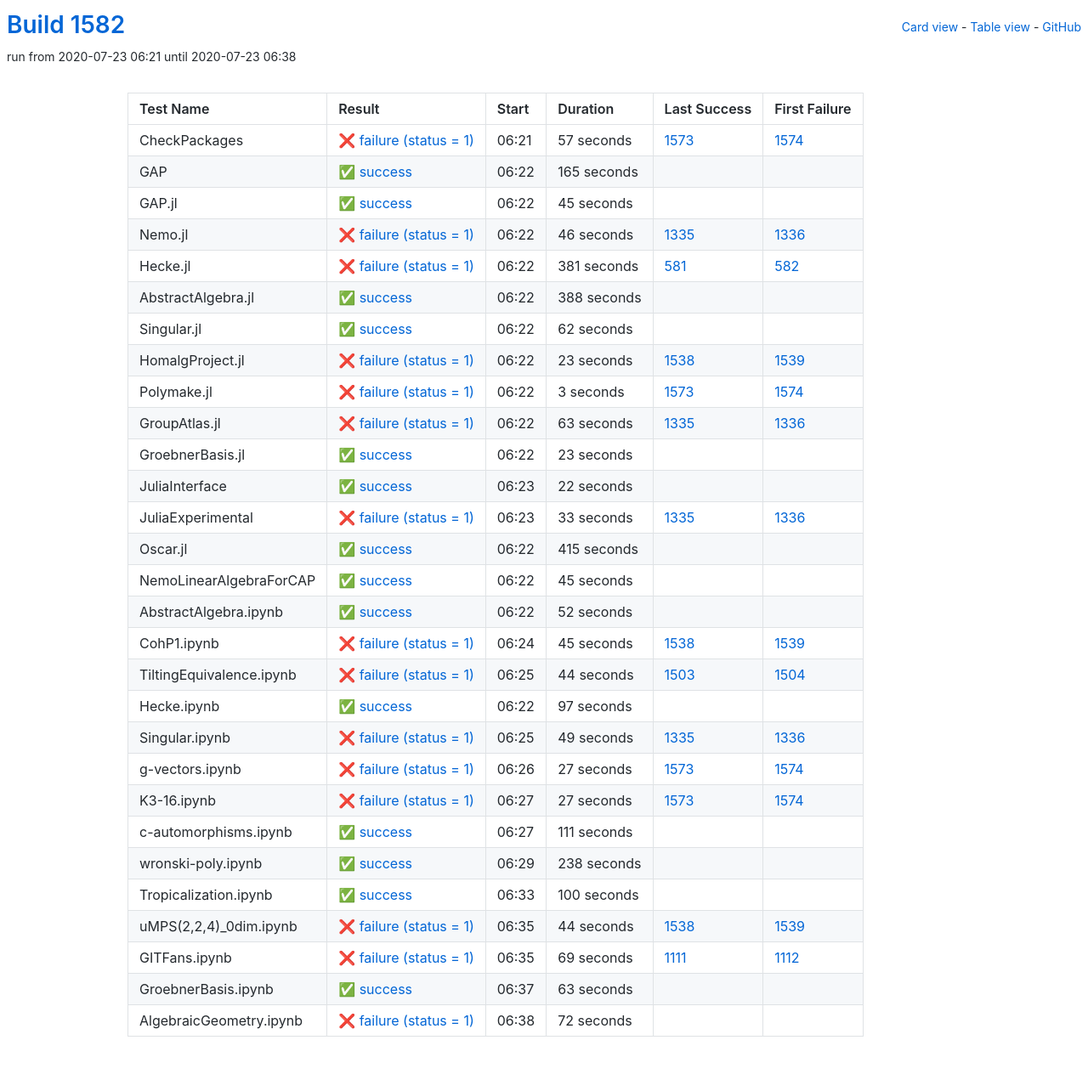
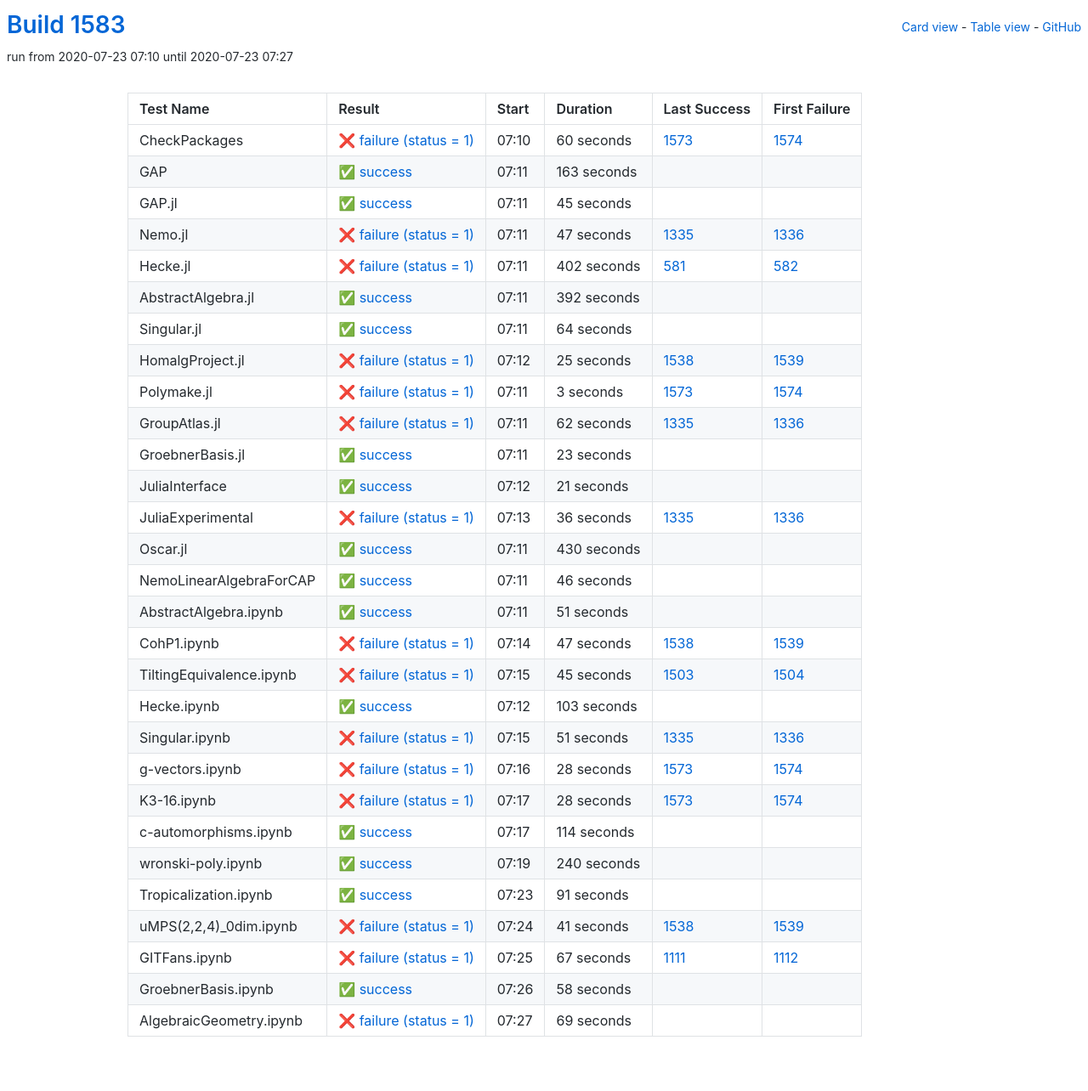
Before and after one commit to oscar-system/oscar-ci-status-1.4, a Jekyll site: the page built from table.html, in a window 1280 px wide. Shown: the whole page at 85% size. Built offline with Jekyll 4.4.1, drawn with Linux system fonts in a browser that asks for light colours.

Commit message:
Build #1583

```diff
--- a/_data/ci.yml
+++ b/_data/ci.yml
@@ -1,6 +1,6 @@
 ---
-build: 1582
-build_url: https://oscarci.mathematik.uni-kl.de/job/oscar-julia-1.4/1582/
+build: 1583
+build_url: https://oscarci.mathematik.uni-kl.de/job/oscar-julia-1.4/1583/
 job: oscar-julia-1.4
 organization: oscar-system
 repo: oscar-ci-status-1.4
@@ -8,32 +8,32 @@ repourl: https://github.com/oscar-system/oscar-ci-status-1.4
 tests:
 - name: CheckPackages
   id: checkpackages
-  log: https://oscarci.mathematik.uni-kl.de/job/oscar-julia-1.4/1582/artifact/logs/build-1582/CheckPackages.log
-  start: 2020-07-23 06:21
+  log: https://oscarci.mathematik.uni-kl.de/job/oscar-julia-1.4/1583/artifact/logs/build-1583/CheckPackages.log
+  start: 2020-07-23 07:10
   success: false
   exitcode: 1
   status: failure
-  duration: 57
+  duration: 60
   last_success: 1573
   last_success_url: https://oscarci.mathematik.uni-kl.de/job/oscar-julia-1.4/1573/
   first_failure: 1574
   first_failure_url: https://oscarci.mathematik.uni-kl.de/job/oscar-julia-1.4/1574/
 - name: GAP
   id: gap
-  log: https://oscarci.mathematik.uni-kl.de/job/oscar-julia-1.4/1582/artifact/logs/build-1582/GAP.log
-  start: 2020-07-23 06:22
+  log: https://oscarci.mathematik.uni-kl.de/job/oscar-julia-1.4/1583/artifact/logs/build-1583/GAP.log
+  start: 2020-07-23 07:11
   success: true
   exitcode: 0
   status: success
-  duration: 165
+  duration: 163
   last_success: false
   last_success_url:
   first_failure: false
   first_failure_url:
 - name: GAP.jl
   id: gap-jl
-  log: https://oscarci.mathematik.uni-kl.de/job/oscar-julia-1.4/1582/artifact/logs/build-1582/GAP.jl.log
-  start: 2020-07-23 06:22
+  log: https://oscarci.mathematik.uni-kl.de/job/oscar-julia-1.4/1583/artifact/logs/build-1583/GAP.jl.log
+  start: 2020-07-23 07:11
   success: true
   exitcode: 0
   status: success
@@ -44,68 +44,68 @@ tests:
   first_failure_url:
 - name: Nemo.jl
   id: nemo-jl
-  log: https://oscarci.mathematik.uni-kl.de/job/oscar-julia-1.4/1582/artifact/logs/build-1582/Nemo.jl.log
-  start: 2020-07-23 06:22
+  log: https://oscarci.mathematik.uni-kl.de/job/oscar-julia-1.4/1583/artifact/logs/build-1583/Nemo.jl.log
+  start: 2020-07-23 07:11
   success: false
   exitcode: 1
   status: failure
-  duration: 46
+  duration: 47
   last_success: 1335
   last_success_url: https://oscarci.mathematik.uni-kl.de/job/oscar-julia-1.4/1335/
   first_failure: 1336
   first_failure_url: https://oscarci.mathematik.uni-kl.de/job/oscar-julia-1.4/1336/
 - name: Hecke.jl
   id: hecke-jl
-  log: https://oscarci.mathematik.uni-kl.de/job/oscar-julia-1.4/1582/artifact/logs/build-1582/Hecke.jl.log
-  start: 2020-07-23 06:22
+  log: https://oscarci.mathematik.uni-kl.de/job/oscar-julia-1.4/1583/artifact/logs/build-1583/Hecke.jl.log
+  start: 2020-07-23 07:11
   success: false
   exitcode: 1
   status: failure
-  duration: 381
+  duration: 402
   last_success: 581
   last_success_url: https://oscarci.mathematik.uni-kl.de/job/oscar-julia-1.4/581/
   first_failure: 582
   first_failure_url: https://oscarci.mathematik.uni-kl.de/job/oscar-julia-1.4/582/
 - name: AbstractAlgebra.jl
   id: abstractalgebra-jl
-  log: https://oscarci.mathematik.uni-kl.de/job/oscar-julia-1.4/1582/artifact/logs/build-1582/AbstractAlgebra.jl.log
-  start: 2020-07-23 06:22
+  log: https://oscarci.mathematik.uni-kl.de/job/oscar-julia-1.4/1583/artifact/logs/build-1583/AbstractAlgebra.jl.log
+  start: 2020-07-23 07:11
   success: true
   exitcode: 0
   status: success
-  duration: 388
+  duration: 392
   last_success: false
   last_success_url:
   first_failure: false
   first_failure_url:
 - name: Singular.jl
   id: singular-jl
-  log: https://oscarci.mathematik.uni-kl.de/job/oscar-julia-1.4/1582/artifact/logs/build-1582/Singular.jl.log
-  start: 2020-07-23 06:22
+  log: https://oscarci.mathematik.uni-kl.de/job/oscar-julia-1.4/1583/artifact/logs/build-1583/Singular.jl.log
+  start: 2020-07-23 07:11
   success: true
   exitcode: 0
   status: success
-  duration: 62
+  duration: 64
   last_success: false
   last_success_url:
   first_failure: false
   first_failure_url:
 - name: HomalgProject.jl
   id: homalgproject-jl
-  log: https://oscarci.mathematik.uni-kl.de/job/oscar-julia-1.4/1582/artifact/logs/build-1582/HomalgProject.jl.log
-  start: 2020-07-23 06:22
+  log: https://oscarci.mathematik.uni-kl.de/job/oscar-julia-1.4/1583/artifact/logs/build-1583/HomalgProject.jl.log
+  start: 2020-07-23 07:12
   success: false
   exitcode: 1
   status: failure
-  duration: 23
+  duration: 25
   last_success: 1538
   last_success_url: https://oscarci.mathematik.uni-kl.de/job/oscar-julia-1.4/1538/
   first_failure: 1539
   first_failure_url: https://oscarci.mathematik.uni-kl.de/job/oscar-julia-1.4/1539/
 - name: Polymake.jl
   id: polymake-jl
-  log: https://oscarci.mathematik.uni-kl.de/job/oscar-julia-1.4/1582/artifact/logs/build-1582/Polymake.jl.log
-  start: 2020-07-23 06:22
+  log: https://oscarci.mathematik.uni-kl.de/job/oscar-julia-1.4/1583/artifact/logs/build-1583/Polymake.jl.log
+  start: 2020-07-23 07:11
   success: false
   exitcode: 1
   status: failure
@@ -116,20 +116,20 @@ tests:
   first_failure_url: https://oscarci.mathematik.uni-kl.de/job/oscar-julia-1.4/1574/
 - name: GroupAtlas.jl
   id: groupatlas-jl
-  log: https://oscarci.mathematik.uni-kl.de/job/oscar-julia-1.4/1582/artifact/logs/build-1582/GroupAtlas.jl.log
-  start: 2020-07-23 06:22
+  log: https://oscarci.mathematik.uni-kl.de/job/oscar-julia-1.4/1583/artifact/logs/build-1583/GroupAtlas.jl.log
+  start: 2020-07-23 07:11
   success: false
   exitcode: 1
   status: failure
-  duration: 63
+  duration: 62
   last_success: 1335
   last_success_url: https://oscarci.mathematik.uni-kl.de/job/oscar-julia-1.4/1335/
   first_failure: 1336
   first_failure_url: https://oscarci.mathematik.uni-kl.de/job/oscar-julia-1.4/1336/
 - name: GroebnerBasis.jl
   id: groebnerbasis-jl
-  log: https://oscarci.mathematik.uni-kl.de/job/oscar-julia-1.4/1582/artifact/logs/build-1582/GroebnerBasis.jl.log
-  start: 2020-07-23 06:22
+  log: https://oscarci.mathematik.uni-kl.de/job/oscar-julia-1.4/1583/artifact/logs/build-1583/GroebnerBasis.jl.log
+  start: 2020-07-23 07:11
   success: true
   exitcode: 0
   status: success
@@ -140,216 +140,216 @@ tests:
   first_failure_url:
 - name: JuliaInterface
   id: juliainterface
-  log: https://oscarci.mathematik.uni-kl.de/job/oscar-julia-1.4/1582/artifact/logs/build-1582/JuliaInterface.log
-  start: 2020-07-23 06:23
+  log: https://oscarci.mathematik.uni-kl.de/job/oscar-julia-1.4/1583/artifact/logs/build-1583/JuliaInterface.log
+  start: 2020-07-23 07:12
   success: true
   exitcode: 0
   status: success
-  duration: 22
+  duration: 21
   last_success: false
   last_success_url:
   first_failure: false
   first_failure_url:
 - name: JuliaExperimental
   id: juliaexperimental
-  log: https://oscarci.mathematik.uni-kl.de/job/oscar-julia-1.4/1582/artifact/logs/build-1582/JuliaExperimental.log
-  start: 2020-07-23 06:23
+  log: https://oscarci.mathematik.uni-kl.de/job/oscar-julia-1.4/1583/artifact/logs/build-1583/JuliaExperimental.log
+  start: 2020-07-23 07:13
   success: false
   exitcode: 1
   status: failure
-  duration: 33
+  duration: 36
   last_success: 1335
   last_success_url: https://oscarci.mathematik.uni-kl.de/job/oscar-julia-1.4/1335/
   first_failure: 1336
   first_failure_url: https://oscarci.mathematik.uni-kl.de/job/oscar-julia-1.4/1336/
 - name: Oscar.jl
   id: oscar-jl
-  log: https://oscarci.mathematik.uni-kl.de/job/oscar-julia-1.4/1582/artifact/logs/build-1582/Oscar.jl.log
-  start: 2020-07-23 06:22
+  log: https://oscarci.mathematik.uni-kl.de/job/oscar-julia-1.4/1583/artifact/logs/build-1583/Oscar.jl.log
+  start: 2020-07-23 07:11
   success: true
   exitcode: 0
   status: success
-  duration: 415
+  duration: 430
   last_success: false
   last_success_url:
   first_failure: false
   first_failure_url:
 - name: NemoLinearAlgebraForCAP
   id: nemolinearalgebraforcap
-  log: https://oscarci.mathematik.uni-kl.de/job/oscar-julia-1.4/1582/artifact/logs/build-1582/NemoLinearAlgebraForCAP.log
-  start: 2020-07-23 06:22
+  log: https://oscarci.mathematik.uni-kl.de/job/oscar-julia-1.4/1583/artifact/logs/build-1583/NemoLinearAlgebraForCAP.log
+  start: 2020-07-23 07:11
   success: true
   exitcode: 0
   status: success
-  duration: 45
+  duration: 46
   last_success: false
   last_success_url:
   first_failure: false
   first_failure_url:
 - name: AbstractAlgebra.ipynb
   id: abstractalgebra-ipynb
-  log: https://oscarci.mathematik.uni-kl.de/job/oscar-julia-1.4/1582/artifact/logs/build-1582/AbstractAlgebra.ipynb.log
-  start: 2020-07-23 06:22
+  log: https://oscarci.mathematik.uni-kl.de/job/oscar-julia-1.4/1583/artifact/logs/build-1583/AbstractAlgebra.ipynb.log
+  start: 2020-07-23 07:11
   success: true
   exitcode: 0
   status: success
-  duration: 52
+  duration: 51
   last_success: false
   last_success_url:
   first_failure: false
   first_failure_url:
 - name: CohP1.ipynb
   id: cohp1-ipynb
-  log: https://oscarci.mathematik.uni-kl.de/job/oscar-julia-1.4/1582/artifact/logs/build-1582/CohP1.ipynb.log
-  start: 2020-07-23 06:24
+  log: https://oscarci.mathematik.uni-kl.de/job/oscar-julia-1.4/1583/artifact/logs/build-1583/CohP1.ipynb.log
+  start: 2020-07-23 07:14
   success: false
   exitcode: 1
   status: failure
-  duration: 45
+  duration: 47
   last_success: 1538
   last_success_url: https://oscarci.mathematik.uni-kl.de/job/oscar-julia-1.4/1538/
   first_failure: 1539
   first_failure_url: https://oscarci.mathematik.uni-kl.de/job/oscar-julia-1.4/1539/
 - name: TiltingEquivalence.ipynb
   id: tiltingequivalence-ipynb
-  log: https://oscarci.mathematik.uni-kl.de/job/oscar-julia-1.4/1582/artifact/logs/build-1582/TiltingEquivalence.ipynb.log
-  start: 2020-07-23 06:25
+  log: https://oscarci.mathematik.uni-kl.de/job/oscar-julia-1.4/1583/artifact/logs/build-1583/TiltingEquivalence.ipynb.log
+  start: 2020-07-23 07:15
   success: false
   exitcode: 1
   status: failure
-  duration: 44
+  duration: 45
   last_success: 1503
   last_success_url: https://oscarci.mathematik.uni-kl.de/job/oscar-julia-1.4/1503/
   first_failure: 1504
   first_failure_url: https://oscarci.mathematik.uni-kl.de/job/oscar-julia-1.4/1504/
 - name: Hecke.ipynb
   id: hecke-ipynb
-  log: https://oscarci.mathematik.uni-kl.de/job/oscar-julia-1.4/1582/artifact/logs/build-1582/Hecke.ipynb.log
-  start: 2020-07-23 06:22
+  log: https://oscarci.mathematik.uni-kl.de/job/oscar-julia-1.4/1583/artifact/logs/build-1583/Hecke.ipynb.log
+  start: 2020-07-23 07:12
   success: true
   exitcode: 0
   status: success
-  duration: 97
+  duration: 103
   last_success: false
   last_success_url:
   first_failure: false
   first_failure_url:
 - name: Singular.ipynb
   id: singular-ipynb
-  log: https://oscarci.mathematik.uni-kl.de/job/oscar-julia-1.4/1582/artifact/logs/build-1582/Singular.ipynb.log
-  start: 2020-07-23 06:25
+  log: https://oscarci.mathematik.uni-kl.de/job/oscar-julia-1.4/1583/artifact/logs/build-1583/Singular.ipynb.log
+  start: 2020-07-23 07:15
   success: false
   exitcode: 1
   status: failure
-  duration: 49
+  duration: 51
   last_success: 1335
   last_success_url: https://oscarci.mathematik.uni-kl.de/job/oscar-julia-1.4/1335/
   first_failure: 1336
   first_failure_url: https://oscarci.mathematik.uni-kl.de/job/oscar-julia-1.4/1336/
 - name: g-vectors.ipynb
   id: g-vectors-ipynb
-  log: https://oscarci.mathematik.uni-kl.de/job/oscar-julia-1.4/1582/artifact/logs/build-1582/g-vectors.ipynb.log
-  start: 2020-07-23 06:26
+  log: https://oscarci.mathematik.uni-kl.de/job/oscar-julia-1.4/1583/artifact/logs/build-1583/g-vectors.ipynb.log
+  start: 2020-07-23 07:16
   success: false
   exitcode: 1
   status: failure
-  duration: 27
+  duration: 28
   last_success: 1573
   last_success_url: https://oscarci.mathematik.uni-kl.de/job/oscar-julia-1.4/1573/
   first_failure: 1574
   first_failure_url: https://oscarci.mathematik.uni-kl.de/job/oscar-julia-1.4/1574/
 - name: K3-16.ipynb
   id: k3-16-ipynb
-  log: https://oscarci.mathematik.uni-kl.de/job/oscar-julia-1.4/1582/artifact/logs/build-1582/K3-16.ipynb.log
-  start: 2020-07-23 06:27
+  log: https://oscarci.mathematik.uni-kl.de/job/oscar-julia-1.4/1583/artifact/logs/build-1583/K3-16.ipynb.log
+  start: 2020-07-23 07:17
   success: false
   exitcode: 1
   status: failure
-  duration: 27
+  duration: 28
   last_success: 1573
   last_success_url: https://oscarci.mathematik.uni-kl.de/job/oscar-julia-1.4/1573/
   first_failure: 1574
   first_failure_url: https://oscarci.mathematik.uni-kl.de/job/oscar-julia-1.4/1574/
 - name: c-automorphisms.ipynb
   id: c-automorphisms-ipynb
-  log: https://oscarci.mathematik.uni-kl.de/job/oscar-julia-1.4/1582/artifact/logs/build-1582/c-automorphisms.ipynb.log
-  start: 2020-07-23 06:27
+  log: https://oscarci.mathematik.uni-kl.de/job/oscar-julia-1.4/1583/artifact/logs/build-1583/c-automorphisms.ipynb.log
+  start: 2020-07-23 07:17
   success: true
   exitcode: 0
   status: success
-  duration: 111
+  duration: 114
   last_success: false
   last_success_url:
   first_failure: false
   first_failure_url:
 - name: wronski-poly.ipynb
   id: wronski-poly-ipynb
-  log: https://oscarci.mathematik.uni-kl.de/job/oscar-julia-1.4/1582/artifact/logs/build-1582/wronski-poly.ipynb.log
-  start: 2020-07-23 06:29
+  log: https://oscarci.mathematik.uni-kl.de/job/oscar-julia-1.4/1583/artifact/logs/build-1583/wronski-poly.ipynb.log
+  start: 2020-07-23 07:19
   success: true
   exitcode: 0
   status: success
-  duration: 238
+  duration: 240
   last_success: false
   last_success_url:
   first_failure: false
   first_failure_url:
 - name: Tropicalization.ipynb
   id: tropicalization-ipynb
-  log: https://oscarci.mathematik.uni-kl.de/job/oscar-julia-1.4/1582/artifact/logs/build-1582/Tropicalization.ipynb.log
-  start: 2020-07-23 06:33
+  log: https://oscarci.mathematik.uni-kl.de/job/oscar-julia-1.4/1583/artifact/logs/build-1583/Tropicalization.ipynb.log
+  start: 2020-07-23 07:23
   success: true
   exitcode: 0
   status: success
-  duration: 100
+  duration: 91
   last_success: false
   last_success_url:
   first_failure: false
   first_failure_url:
 - name: uMPS(2,2,4)_0dim.ipynb
   id: umps-2-2-4-0dim-ipynb
-  log: https://oscarci.mathematik.uni-kl.de/job/oscar-julia-1.4/1582/artifact/logs/build-1582/uMPS-2-2-4-_0dim.ipynb.log
-  start: 2020-07-23 06:35
+  log: https://oscarci.mathematik.uni-kl.de/job/oscar-julia-1.4/1583/artifact/logs/build-1583/uMPS-2-2-4-_0dim.ipynb.log
+  start: 2020-07-23 07:24
   success: false
   exitcode: 1
   status: failure
-  duration: 44
+  duration: 41
   last_success: 1538
   last_success_url: https://oscarci.mathematik.uni-kl.de/job/oscar-julia-1.4/1538/
   first_failure: 1539
   first_failure_url: https://oscarci.mathematik.uni-kl.de/job/oscar-julia-1.4/1539/
 - name: GITFans.ipynb
   id: gitfans-ipynb
-  log: https://oscarci.mathematik.uni-kl.de/job/oscar-julia-1.4/1582/artifact/logs/build-1582/GITFans.ipynb.log
-  start: 2020-07-23 06:35
+  log: https://oscarci.mathematik.uni-kl.de/job/oscar-julia-1.4/1583/artifact/logs/build-1583/GITFans.ipynb.log
+  start: 2020-07-23 07:25
   success: false
   exitcode: 1
   status: failure
-  duration: 69
+  duration: 67
   last_success: 1111
   last_success_url: https://oscarci.mathematik.uni-kl.de/job/oscar-julia-1.4/1111/
   first_failure: 1112
   first_failure_url: https://oscarci.mathematik.uni-kl.de/job/oscar-julia-1.4/1112/
 - name: GroebnerBasis.ipynb
   id: groebnerbasis-ipynb
-  log: https://oscarci.mathematik.uni-kl.de/job/oscar-julia-1.4/1582/artifact/logs/build-1582/GroebnerBasis.ipynb.log
-  start: 2020-07-23 06:37
+  log: https://oscarci.mathematik.uni-kl.de/job/oscar-julia-1.4/1583/artifact/logs/build-1583/GroebnerBasis.ipynb.log
+  start: 2020-07-23 07:26
   success: true
   exitcode: 0
   status: success
-  duration: 63
+  duration: 58
   last_success: false
   last_success_url:
   first_failure: false
   first_failure_url:
 - name: AlgebraicGeometry.ipynb
   id: algebraicgeometry-ipynb
-  log: https://oscarci.mathematik.uni-kl.de/job/oscar-julia-1.4/1582/artifact/logs/build-1582/AlgebraicGeometry.ipynb.log
-  start: 2020-07-23 06:38
+  log: https://oscarci.mathematik.uni-kl.de/job/oscar-julia-1.4/1583/artifact/logs/build-1583/AlgebraicGeometry.ipynb.log
+  start: 2020-07-23 07:27
   success: false
   exitcode: 1
   status: failure
-  duration: 72
+  duration: 69
   last_success: false
   last_success_url:
   first_failure: false
```
Also changed, not shown: README.md.
